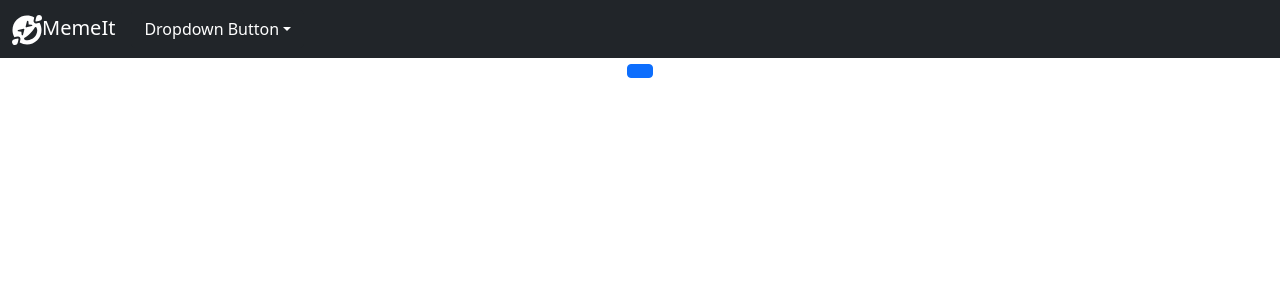
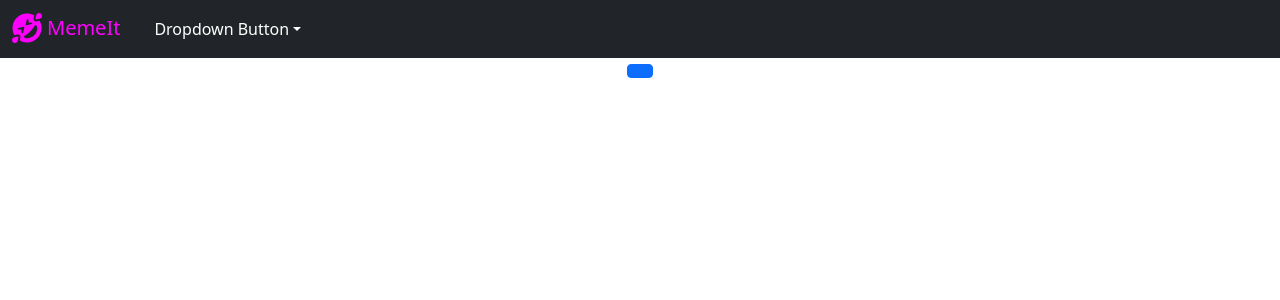
Before and after one commit to Sairieth/MemeItReactClient, a React (Create React App) app in the folder memeit-react-client/: page / in a window 1280 px wide. Shown: the top 300 px of the page. Built offline with nearby package versions, Linux system fonts and the light colour scheme.

Commit message:
feat: add brand styling

```diff
--- a/memeit-react-client/src/App.css
+++ b/memeit-react-client/src/App.css
@@ -13,6 +13,17 @@
   }
 }
 
+.brand.logo {
+  position:relative;
+  color:magenta ;
+  bottom: 2px;
+  margin-right: 5px;
+}
+.brand {
+  position:relative;
+  color:magenta ;
+  margin-right: 5px;
+}
 .App-header {
   background-color: #282c34;
   min-height: 100vh;
```
